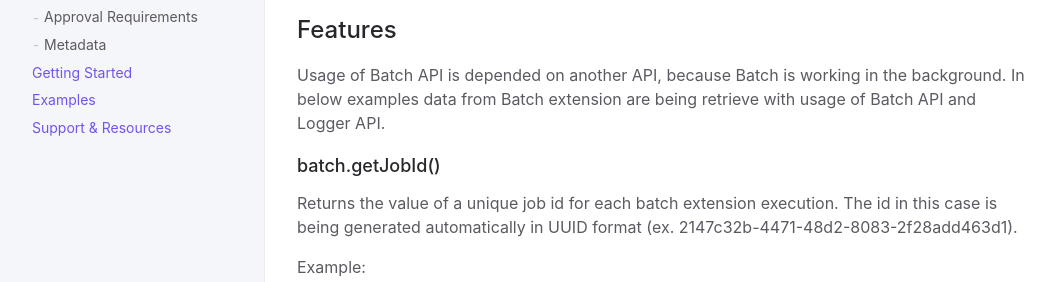
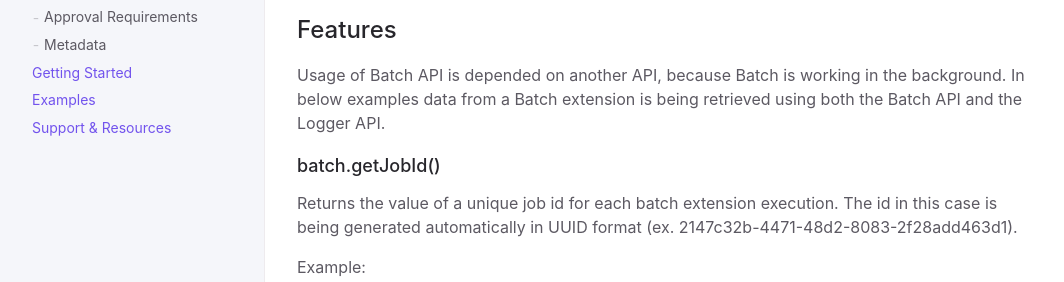
Before and after one commit to infor-cloud/xtendm3, a Jekyll site: the page built from docs/documentation/api-specification/batch-api.md, in a window 1280 px wide. Shown: the part 684-966 px from the top of the page, without its empty margins (107-1171 px from the left). Built offline with Jekyll 4.4.1, drawn with Linux system fonts in a browser that asks for light colours.

Commit message:
batch api doc update

```diff
--- a/docs/documentation/api-specification/batch-api.md
+++ b/docs/documentation/api-specification/batch-api.md
@@ -28,7 +28,7 @@ nav_order: 1
 Batch API can be used to work with running Batch extensions in the M3 Business Engine. This API can retrieve a unique ID or reference ID of running jobs.
 
 ## Features
-Usage of Batch API is depended on another API, because Batch is working in the background. In below examples data from Batch extension are being retrieve with usage of Batch API and Logger API.
+Usage of Batch API is depended on another API, because Batch is working in the background. In below examples data from a Batch extension is being retrieved using both the Batch API and the Logger API.
 
 ### batch.getJobId()
 Returns the value of a unique job id for each batch extension execution. The id in this case is being generated automatically in UUID format (ex. 2147c32b-4471-48d2-8083-2f28add463d1).
```
